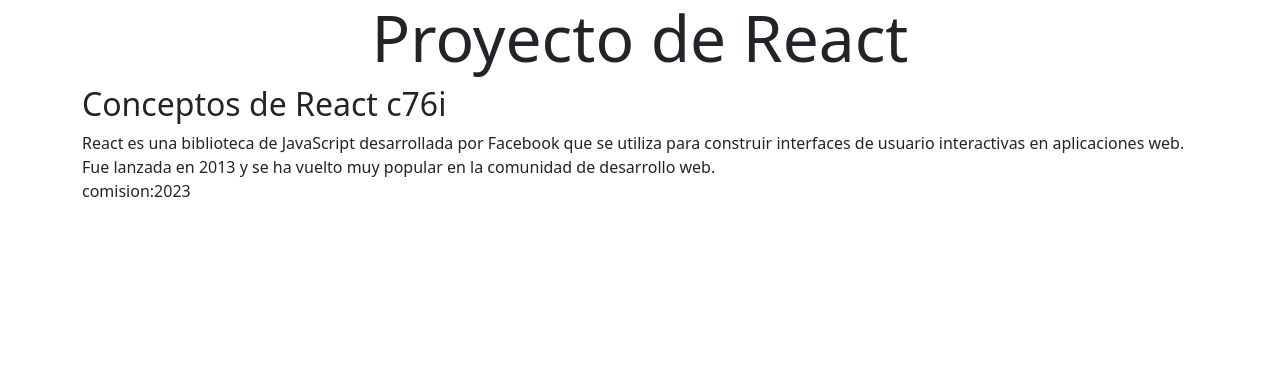
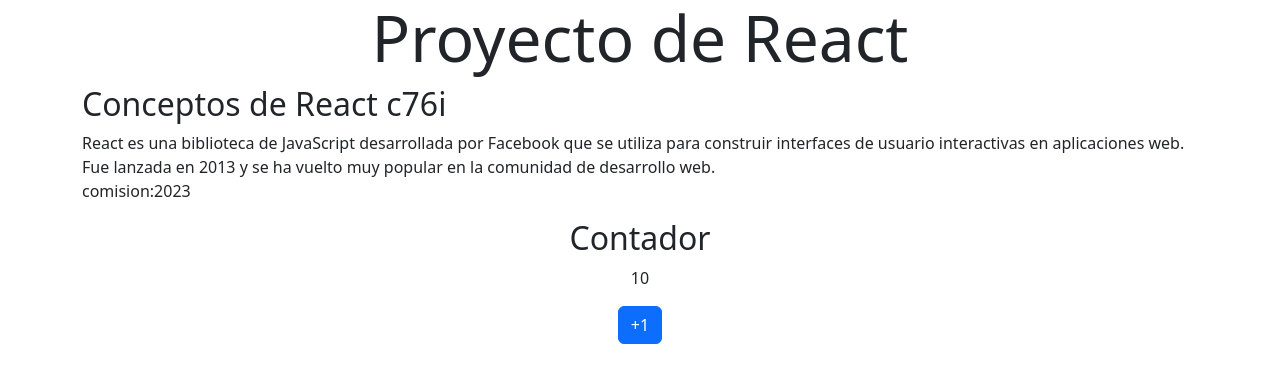
Before and after one commit to MaruSosa/contadorReact, a React app: page / in a window 1280 px wide. Shown: the top 382 px of the page. Built offline with nearby package versions, Linux system fonts and the light colour scheme; the HTML template or start-up script is replaced by a standard one.

Commit message:
agregamos el maquetado del componente contador

```diff
--- a/src/App.jsx
+++ b/src/App.jsx
@@ -1,4 +1,5 @@
 import Informacion from "./components/Informacion";
+import Contador from "./components/Contador";
 import 'bootstrap/dist/css/bootstrap.min.css'
 function App() {
   const anioActual=2023;
@@ -7,6 +8,7 @@
     <h1 className="display-3 text-center">Proyecto de React</h1>
     {/* <Informacion></Informacion> */}
     <Informacion comision='c76i' anioActualProps={anioActual}/>
+    <Contador/>
   </section>
   );
 
--- /dev/null
+++ b/src/components/Contador.jsx
@@ -0,0 +1,11 @@
+const Contador = () => {
+    return (
+        <article className="text-center">
+            <h2>Contador</h2>
+            <p>10</p>
+            <button className="btn btn-primary">+1</button>
+        </article>
+    );
+};
+
+export default Contador;
```
